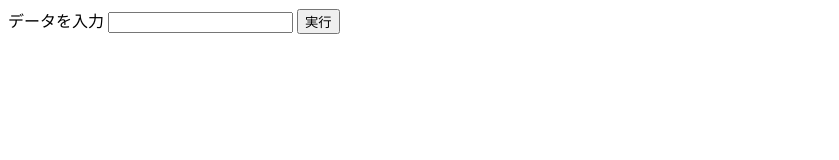
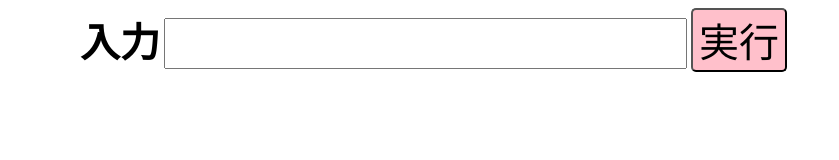
Before and after one commit to lt1028xs/kadai-3, a plain HTML site: page kadai-7/index.html in a window 1280 px wide. Shown: the whole page, without its empty margins (0-839 px from the left). Drawn offline with Linux system fonts and the light colour scheme.

Commit message:
課題7を追加

```diff
--- a/kadai-7/index.html
+++ b/kadai-7/index.html
@@ -1,6 +1,22 @@
 <html>
-    <body>
-      <label for="my-vaalue">データを入力</label>
+　　<head>
+       <style>
+      label, input, button {
+          font-size: 40px;
+      }
+     label  {
+          font-weight: bold;
+          font-family: sans-serif;
+      }
+      button {
+          color: brack;
+          background-color: pink;
+          border-radius: 5px;
+      }
+      </style>
+　　</head>
+<body>
+   <label for="my-vaalue">入力</label>
          <input id="my-value" type="text" />
          <button>実行</button>
     </body>
```
